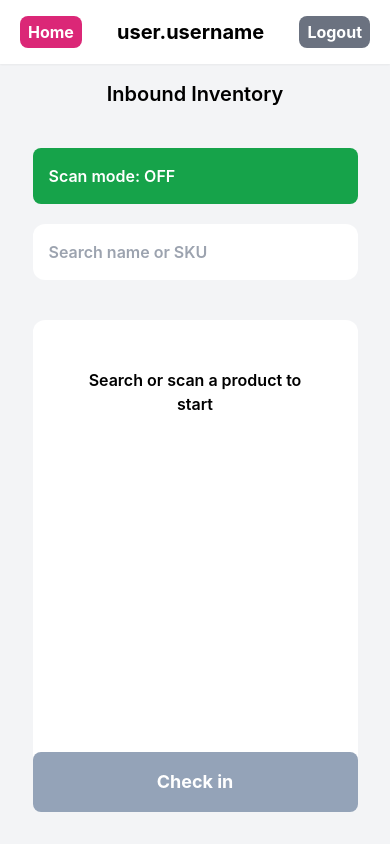
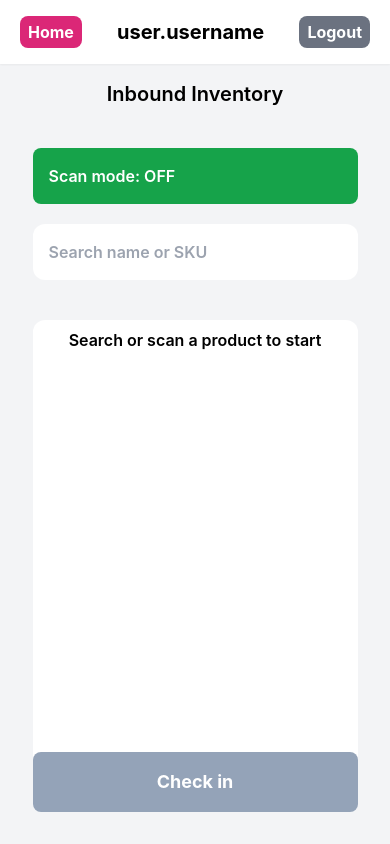
Before and after one commit to santiagomanso/inventory, a React (Create React App) app: page /inbound-inventory in a window 390 px wide. Built offline with nearby package versions, Linux system fonts and the light colour scheme.

Commit message:
feature responsive inbound 1.1

```diff
--- a/src/components/InboundInventory.jsx
+++ b/src/components/InboundInventory.jsx
@@ -113,7 +113,7 @@ export const InboundInventory = () => {
                                     </div>
                             </div>
                         ))
-                        : <p className='p-10 sm:p-56'>Search or scan a product to start</p>
+                        : <p className=' sm:p-56'>Search or scan a product to start</p>
                     }
 
 
```
